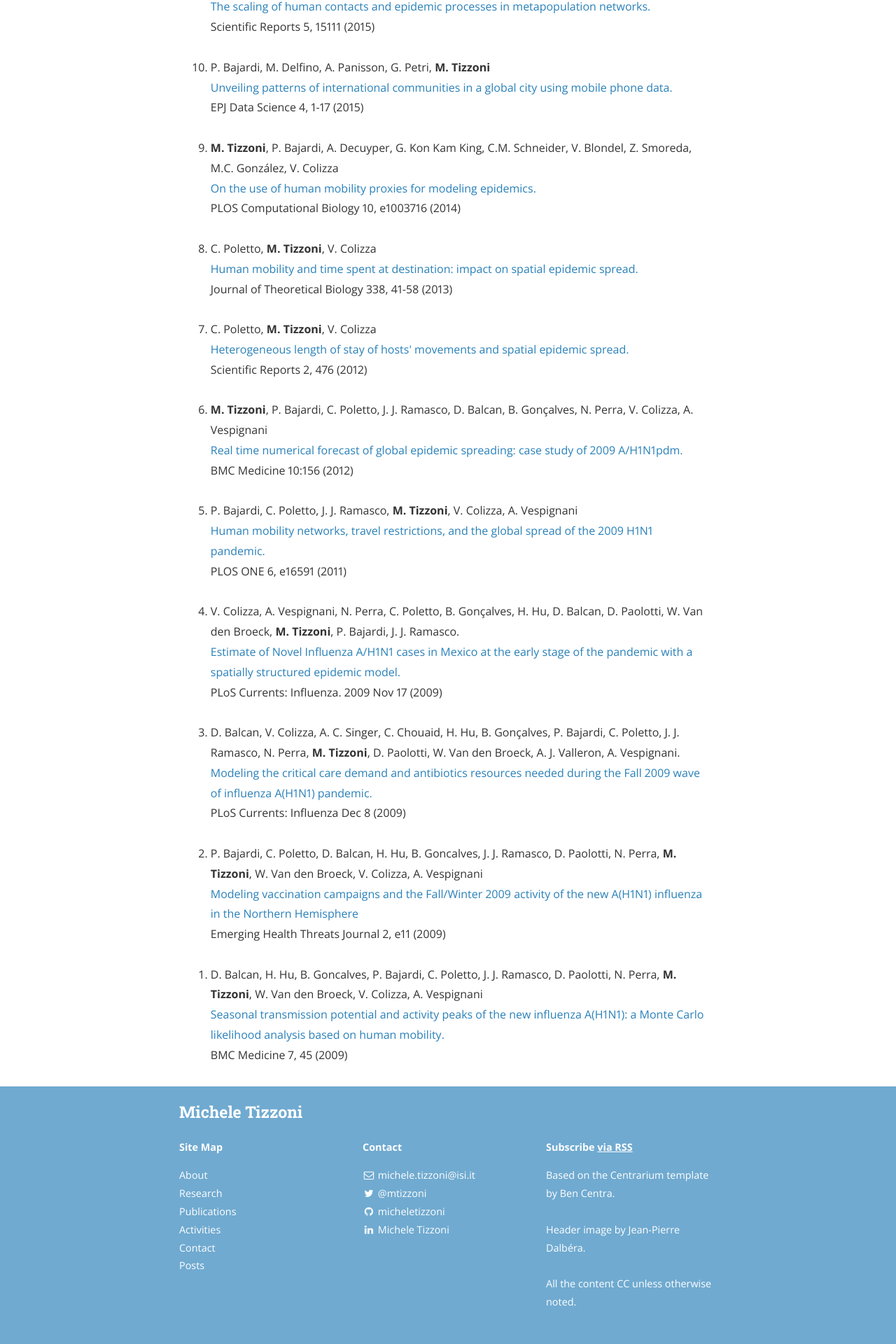
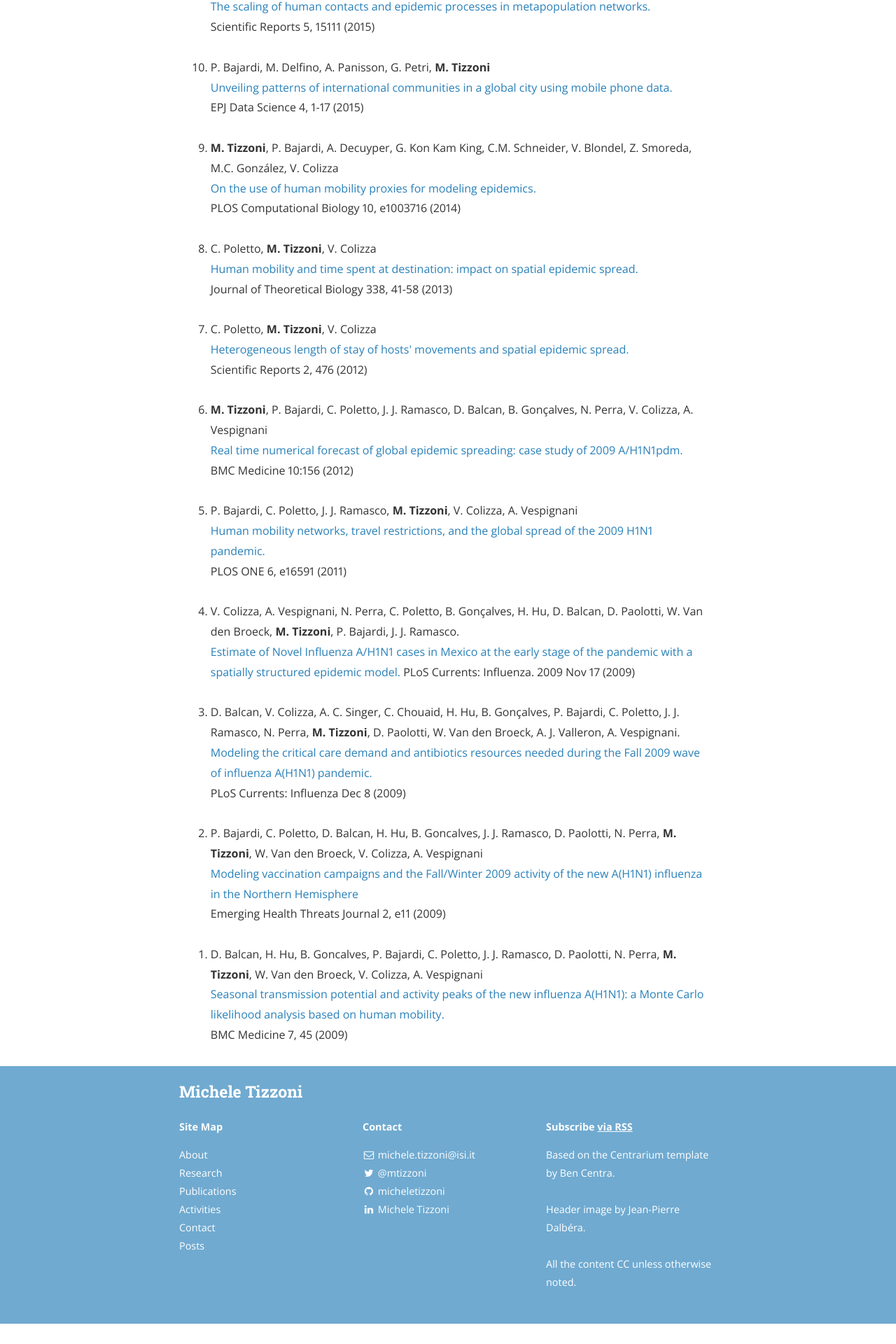
Before and after one commit to micheletizzoni/micheletizzoni.github.io, a Jekyll site: the page built from 3_publications.md, in a window 1280 px wide. Shown: the part 901-2821 px from the top of the page at 70% size. Built offline with Jekyll 4.4.1, drawn with Linux system fonts in a browser that asks for light colours; nearby versions of some CDN libraries; a style sheet for code colours, icons or effects is not loaded; after the commit the page ends 2792 px from its top, so only the background shows below that.

Commit message:
maybe last fix?

```diff
--- a/3_publications.md
+++ b/3_publications.md
@@ -73,7 +73,7 @@ Check out my profile on [Google Scholar][scholar].
   <br>
 
   <li>V. Colizza, A. Vespignani, N. Perra, C. Poletto, B. Gonçalves, H. Hu, D. Balcan, D. Paolotti, W. Van den Broeck, <strong>M. Tizzoni</strong>, P. Bajardi, J. J. Ramasco.<br>
-  <a href="http://currents.plos.org/influenza/article/estimate-of-novel-influenza-ah1n1-cases-in-mexico-at-the-early-stage-of-the-pandemic-with-a-spatially-structured-epidemic-model/">Estimate of Novel Influenza A/H1N1 cases in Mexico at the early stage of the pandemic with a spatially structured epidemic model.</a><br>
+  <a href="http://currents.plos.org/influenza/article/estimate-of-novel-influenza-ah1n1-cases-in-mexico-at-the-early-stage-of-the-pandemic-with-a-spatially-structured-epidemic-model/">Estimate of Novel Influenza A/H1N1 cases in Mexico at the early stage of the pandemic with a spatially structured epidemic model.</a>
   PLoS Currents: Influenza. 2009 Nov 17 (2009)
   </li>
   <br>
```
